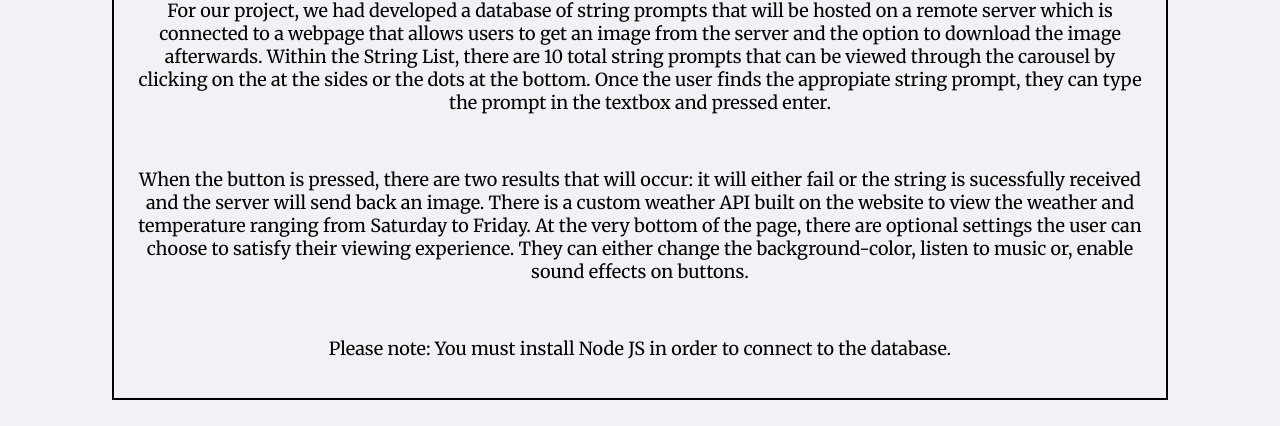
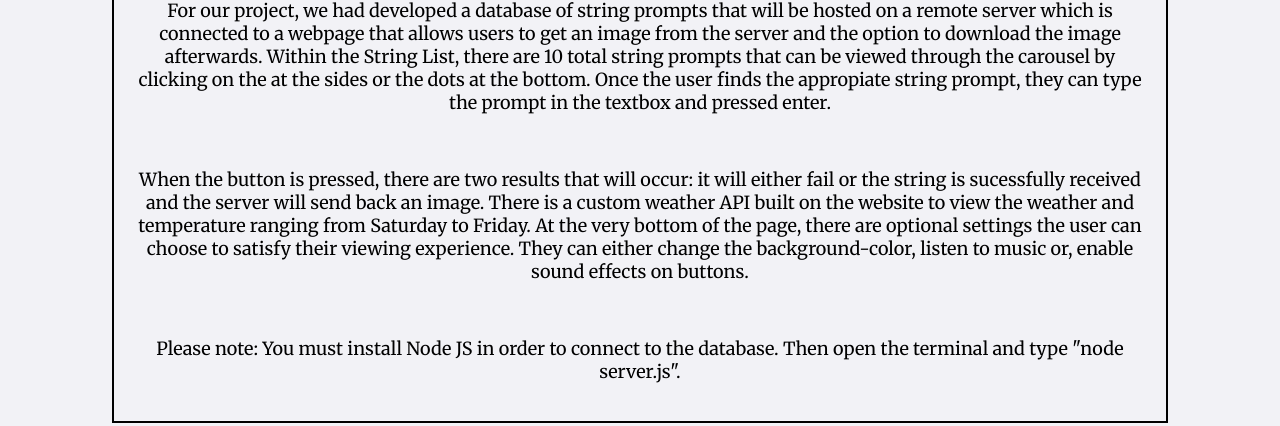
Before and after one commit to Perry12th/Y-Pictures, a website: page Y-Pictures.html in a window 1280 px wide. Shown: the part 204-630 px from the top of the page. Drawn offline with nearby package versions, Linux system fonts and the light colour scheme; no server answers.

Commit message:
Tiny change

```diff
--- a/Y-Pictures.html
+++ b/Y-Pictures.html
@@ -34,7 +34,7 @@
     </p>
     <br>
     <p>
-      Please note: You must install Node JS in order to connect to the database.
+      Please note: You must install Node JS in order to connect to the database. Then open the terminal and type "node server.js".
     </p>
   </div>
   <!-- Main box -->
--- a/Y-Pictures.js
+++ b/Y-Pictures.js
@@ -20,8 +20,6 @@ function ToggleDarkMode()
     var weatherTitle = document.getElementById("weatherTitle");
     var stringTitle = document.getElementById("stringTitle");
     var cardTemp = document.getElementsByClassName("cardTemp");
-
-    console.log(cardTemp);
 
     if (darkMode)
     {
```
